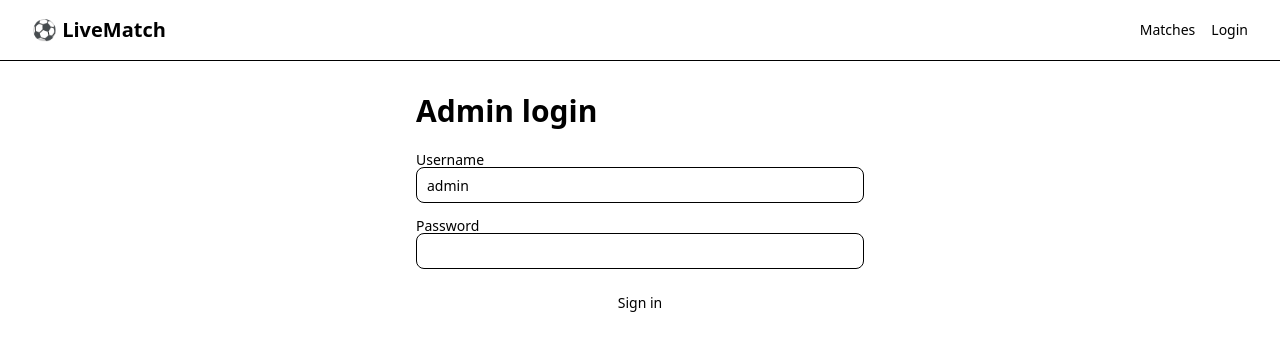
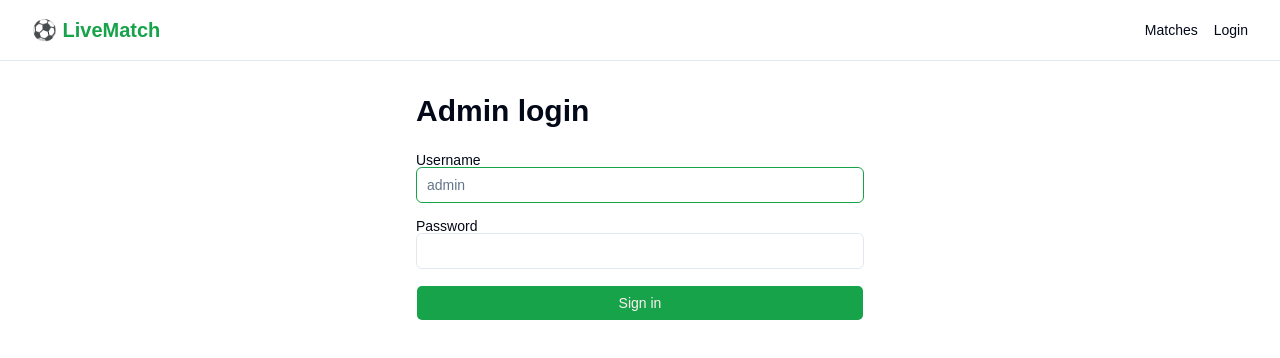
Before and after one commit to ur8an5ky/LiveMatch, a React (Vite) app in the folder client/: page /login in a window 1280 px wide. Shown: the top 358 px of the page. Built offline with nearby package versions, Linux system fonts and the light colour scheme.

Commit message:
fix(client): switch CSS variables to HSL format and wire admin routes

```diff
--- a/client/src/App.jsx
+++ b/client/src/App.jsx
@@ -6,8 +6,9 @@ import { AuthProvider } from "@/contexts/AuthContext";
 import MatchListPage from "@/pages/MatchListPage";
 import MatchDetailsPage from "@/pages/MatchDetailsPage";
 import LoginPage from "@/pages/LoginPage";
-import AdminPanelPage from "@/pages/AdminPanelPage";
+import AdminPanelPage from "@/pages/admin/AdminPanelPage.jsx";
 import NotFoundPage from "@/pages/NotFoundPage";
+import TeamsAdminPage from "@/pages/admin/TeamsAdminPage";
 
 export default function App() {
     return (
@@ -26,6 +27,14 @@ export default function App() {
                                 </ProtectedRoute>
                             }
                         />
+                        <Route
+                            path="admin/teams"
+                            element={
+                                <ProtectedRoute requireAdmin>
+                                    <TeamsAdminPage />
+                                </ProtectedRoute>
+                            }
+                        />
                         <Route path="*" element={<NotFoundPage />} />
                     </Route>
                 </Routes>
--- a/client/src/index.css
+++ b/client/src/index.css
@@ -1,5 +1,3 @@
-@import "tw-animate-css";
-@import "shadcn/tailwind.css";
 @import "@fontsource-variable/inter";
 @tailwind base;
 @tailwind components;
@@ -7,85 +5,56 @@
 
 @layer base {
   :root {
-    --background: oklch(1 0 0);
-    --foreground: oklch(0.145 0 0);
-    --card: oklch(1 0 0);
-    --card-foreground: oklch(0.145 0 0);
-    --primary: oklch(0.205 0 0);
-    --primary-foreground: oklch(0.985 0 0);
-    --secondary: oklch(0.97 0 0);
-    --secondary-foreground: oklch(0.205 0 0);
-    --muted: oklch(0.97 0 0);
-    --muted-foreground: oklch(0.556 0 0);
-    --accent: oklch(0.97 0 0);
-    --accent-foreground: oklch(0.205 0 0);
-    --destructive: oklch(0.577 0.245 27.325);
+    --background: 0 0% 100%;
+    --foreground: 222.2 84% 4.9%;
+    --card: 0 0% 100%;
+    --card-foreground: 222.2 84% 4.9%;
+    --popover: 0 0% 100%;
+    --popover-foreground: 222.2 84% 4.9%;
+    --primary: 142.1 76.2% 36.3%;
+    --primary-foreground: 355.7 100% 97.3%;
+    --secondary: 210 40% 96.1%;
+    --secondary-foreground: 222.2 47.4% 11.2%;
+    --muted: 210 40% 96.1%;
+    --muted-foreground: 215.4 16.3% 46.9%;
+    --accent: 210 40% 96.1%;
+    --accent-foreground: 222.2 47.4% 11.2%;
+    --destructive: 0 84.2% 60.2%;
     --destructive-foreground: 210 40% 98%;
-    --border: oklch(0.922 0 0);
-    --input: oklch(0.922 0 0);
-    --ring: oklch(0.708 0 0);
-    --radius: 0.625rem;
-    --popover: oklch(1 0 0);
-    --popover-foreground: oklch(0.145 0 0);
-    --chart-1: oklch(0.87 0 0);
-    --chart-2: oklch(0.556 0 0);
-    --chart-3: oklch(0.439 0 0);
-    --chart-4: oklch(0.371 0 0);
-    --chart-5: oklch(0.269 0 0);
-    --sidebar: oklch(0.985 0 0);
-    --sidebar-foreground: oklch(0.145 0 0);
-    --sidebar-primary: oklch(0.205 0 0);
-    --sidebar-primary-foreground: oklch(0.985 0 0);
-    --sidebar-accent: oklch(0.97 0 0);
-    --sidebar-accent-foreground: oklch(0.205 0 0);
-    --sidebar-border: oklch(0.922 0 0);
-    --sidebar-ring: oklch(0.708 0 0);
+    --border: 214.3 31.8% 91.4%;
+    --input: 214.3 31.8% 91.4%;
+    --ring: 142.1 76.2% 36.3%;
+    --radius: 0.5rem;
+  }
+
+  .dark {
+    --background: 222.2 84% 4.9%;
+    --foreground: 210 40% 98%;
+    --card: 222.2 84% 4.9%;
+    --card-foreground: 210 40% 98%;
+    --popover: 222.2 84% 4.9%;
+    --popover-foreground: 210 40% 98%;
+    --primary: 142.1 70.6% 45.3%;
+    --primary-foreground: 144.9 80.4% 10%;
+    --secondary: 217.2 32.6% 17.5%;
+    --secondary-foreground: 210 40% 98%;
+    --muted: 217.2 32.6% 17.5%;
+    --muted-foreground: 215 20.2% 65.1%;
+    --accent: 217.2 32.6% 17.5%;
+    --accent-foreground: 210 40% 98%;
+    --destructive: 0 62.8% 30.6%;
+    --destructive-foreground: 210 40% 98%;
+    --border: 217.2 32.6% 17.5%;
+    --input: 217.2 32.6% 17.5%;
+    --ring: 142.4 71.8% 29.2%;
   }
 
   * {
-    @apply border-border outline-ring/50;
+    @apply border-border;
   }
+
   body {
     @apply bg-background text-foreground;
-  }
-  .theme {
-    --font-heading: var(--font-sans);
-    --font-sans: 'Inter Variable', sans-serif;
-  }
-  .dark {
-    --background: oklch(0.145 0 0);
-    --foreground: oklch(0.985 0 0);
-    --card: oklch(0.205 0 0);
-    --card-foreground: oklch(0.985 0 0);
-    --popover: oklch(0.205 0 0);
-    --popover-foreground: oklch(0.985 0 0);
-    --primary: oklch(0.922 0 0);
-    --primary-foreground: oklch(0.205 0 0);
-    --secondary: oklch(0.269 0 0);
-    --secondary-foreground: oklch(0.985 0 0);
-    --muted: oklch(0.269 0 0);
-    --muted-foreground: oklch(0.708 0 0);
-    --accent: oklch(0.269 0 0);
-    --accent-foreground: oklch(0.985 0 0);
-    --destructive: oklch(0.704 0.191 22.216);
-    --border: oklch(1 0 0 / 10%);
-    --input: oklch(1 0 0 / 15%);
-    --ring: oklch(0.556 0 0);
-    --chart-1: oklch(0.87 0 0);
-    --chart-2: oklch(0.556 0 0);
-    --chart-3: oklch(0.439 0 0);
-    --chart-4: oklch(0.371 0 0);
-    --chart-5: oklch(0.269 0 0);
-    --sidebar: oklch(0.205 0 0);
-    --sidebar-foreground: oklch(0.985 0 0);
-    --sidebar-primary: oklch(0.488 0.243 264.376);
-    --sidebar-primary-foreground: oklch(0.985 0 0);
-    --sidebar-accent: oklch(0.269 0 0);
-    --sidebar-accent-foreground: oklch(0.985 0 0);
-    --sidebar-border: oklch(1 0 0 / 10%);
-    --sidebar-ring: oklch(0.556 0 0);
-  }
-  html {
-    @apply font-sans;
+    font-family: 'Inter Variable', sans-serif;
   }
 }
--- a/client/tailwind.config.js
+++ b/client/tailwind.config.js
@@ -40,6 +40,10 @@ export default {
           DEFAULT: "hsl(var(--accent))",
           foreground: "hsl(var(--accent-foreground))",
         },
+        popover: {
+          DEFAULT: "hsl(var(--popover))",
+          foreground: "hsl(var(--popover-foreground))",
+        },
         card: {
           DEFAULT: "hsl(var(--card))",
           foreground: "hsl(var(--card-foreground))",
```
